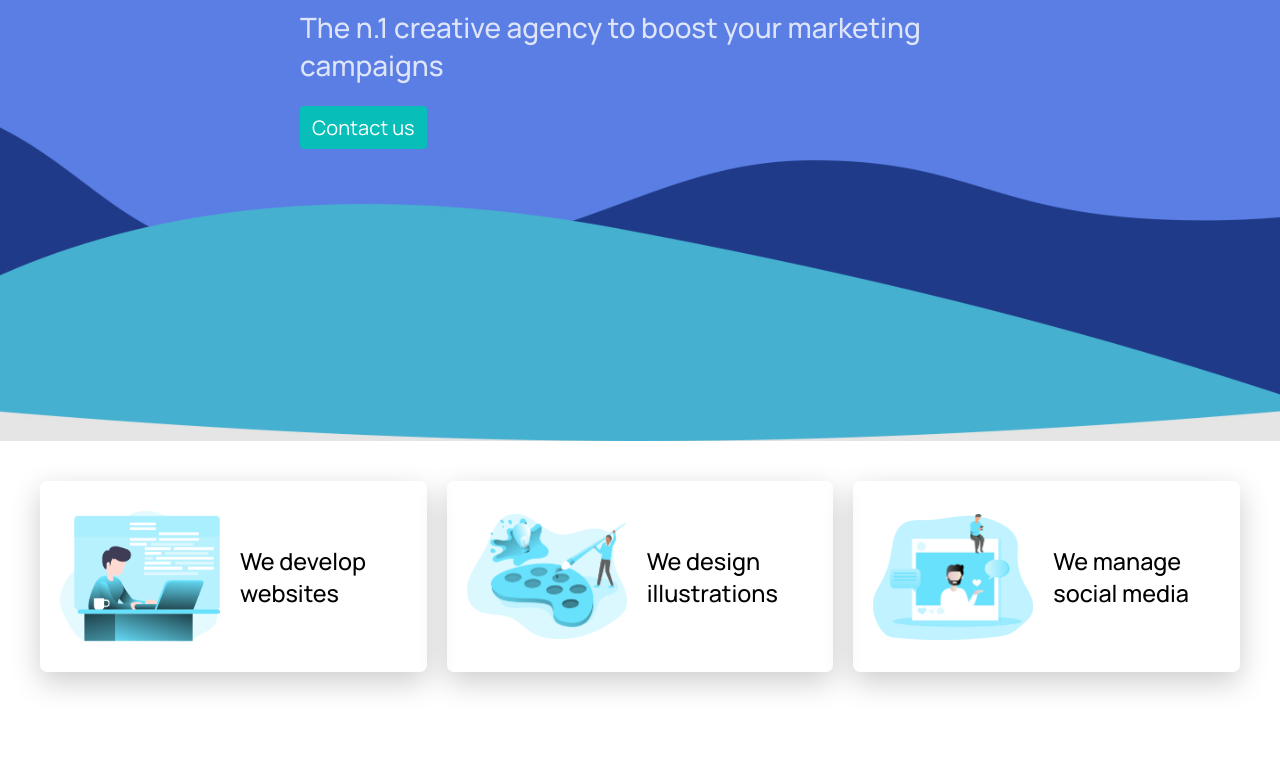
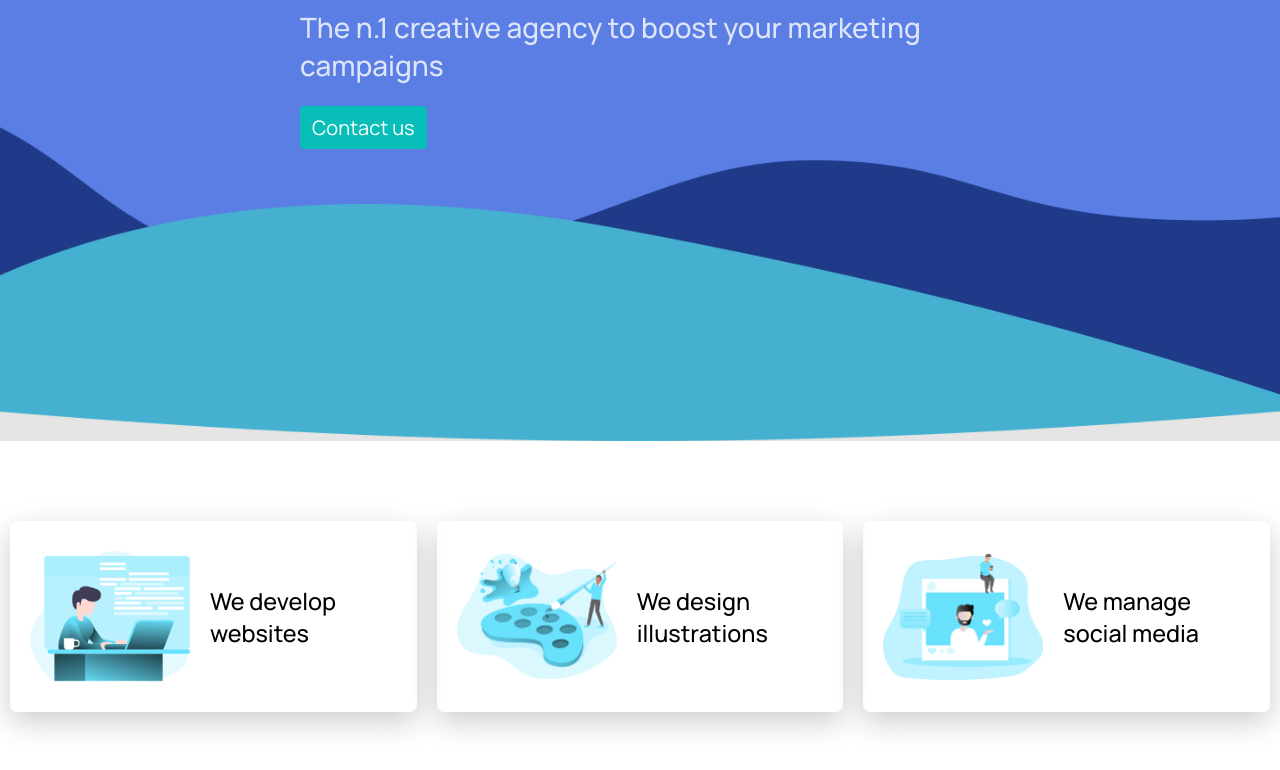
Before and after one commit to Florian55555/landing-page, a plain HTML site: page index.html in a window 1280 px wide. Shown: the part 264-1034 px from the top of the page. Drawn offline with Linux system fonts and the light colour scheme; a script that the page names is missing.

Commit message:
Update cards.css

```diff
--- a/css/components/cards.css
+++ b/css/components/cards.css
@@ -1,7 +1,7 @@
 .cards{
 	display: flex;
 	flex-wrap: wrap;
-	margin: 30px;
+	margin: 70px 0px;
 }
 
 .card {
```
